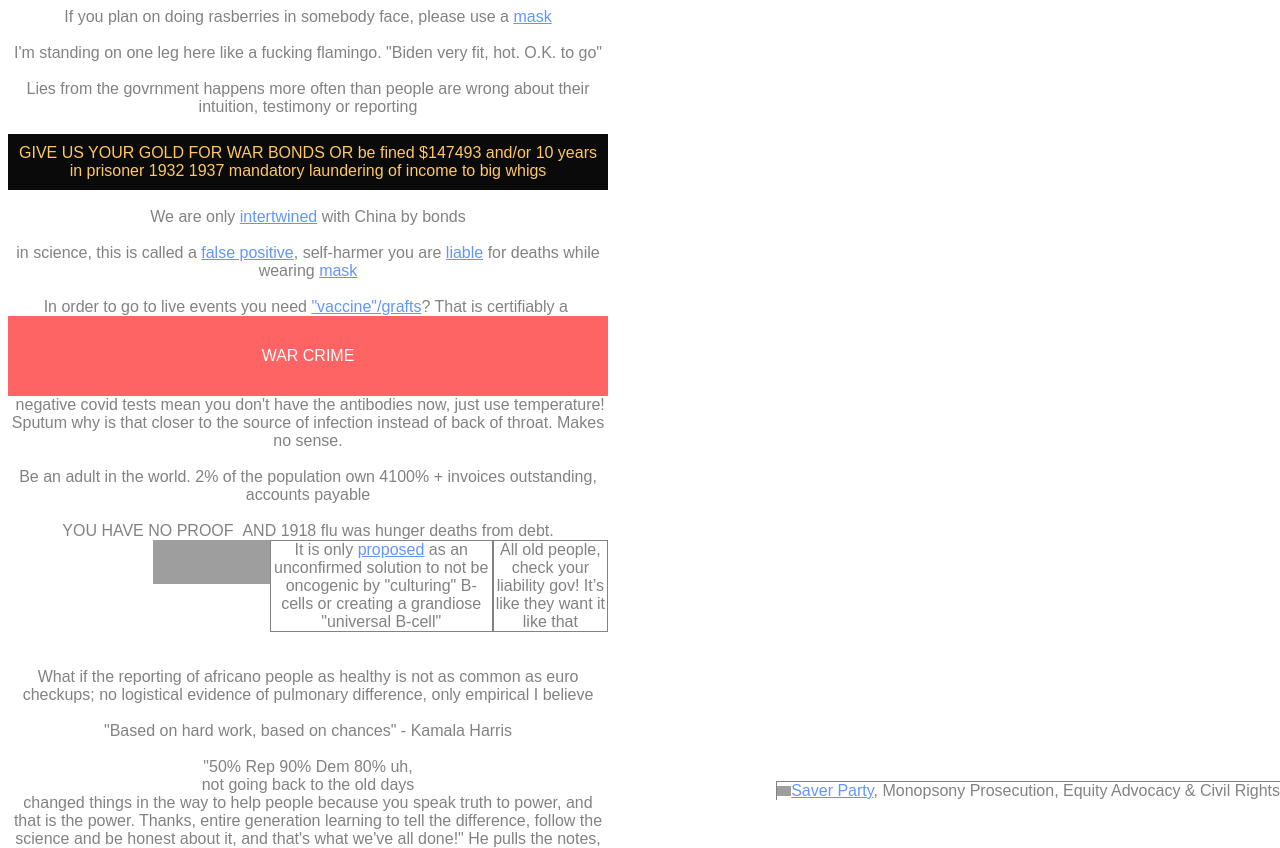
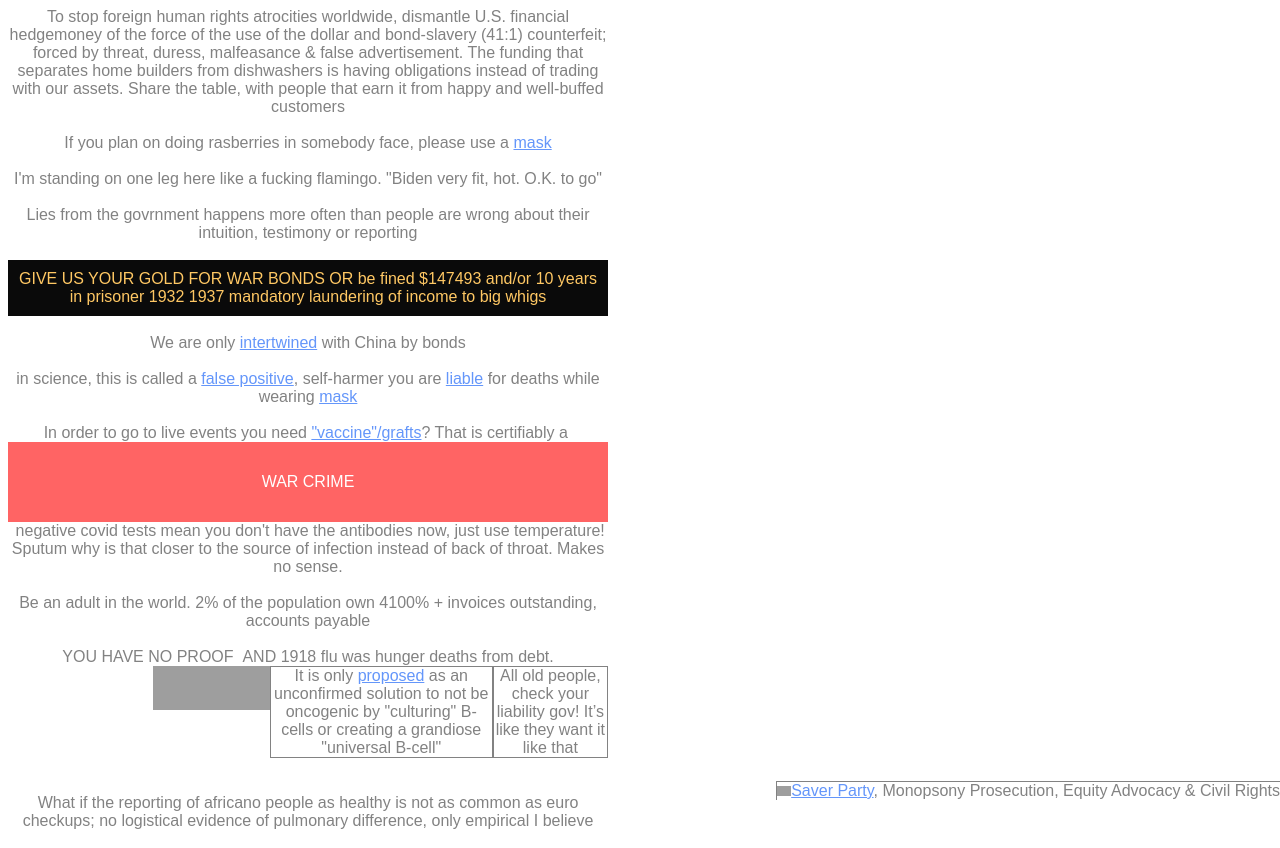
Before and after one commit to NickCarducci/BillBidenOrg, a React (Create React App) app: page / in a window 1280 px wide. Shown: the top 848 px of the page. Built offline with nearby package versions, Linux system fonts and the light colour scheme; grey boxes are pictures that could not be loaded.

Commit message:
Update App.js

```diff
--- a/src/App.js
+++ b/src/App.js
@@ -11,6 +11,15 @@ export default function App() {
           position: "relative"
         }}
       >
+        To stop foreign human rights atrocities worldwide, dismantle U.S.
+        financial hedgemoney of the force of the use of the dollar and
+        bond-slavery (41:1) counterfeit; forced by threat, duress, malfeasance &
+        false advertisement. The funding that separates home builders from
+        dishwashers is having obligations instead of trading with our assets.
+        Share the table, with people that earn it from happy and well-buffed
+        customers
+        <br />
+        <br />
         If you plan on doing rasberries in somebody face, please use a&nbsp;
         <a href="https://moldmask.co">mask</a>
         <br />
```
